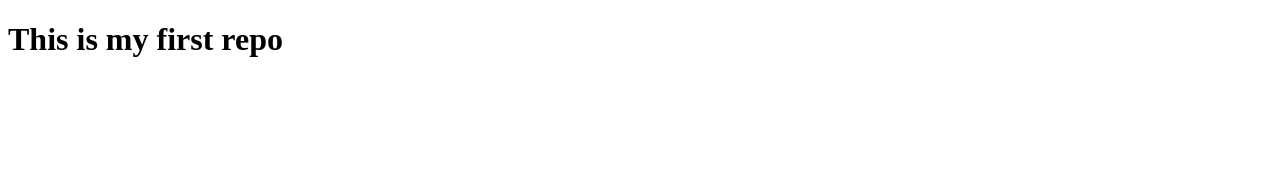
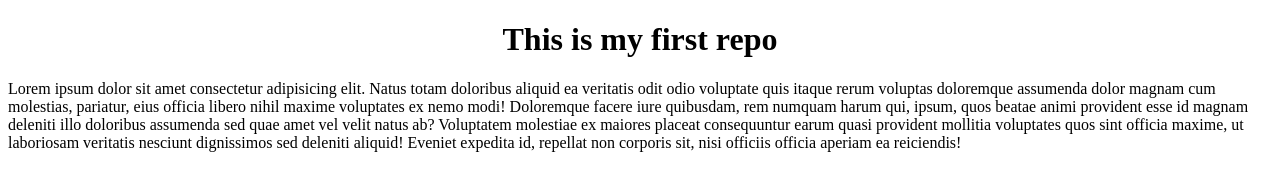
Before and after one commit to sijancse/first-repo, a plain HTML site: page index.html in a window 1280 px wide. Drawn offline with Linux system fonts and the light colour scheme.

Commit message:
p & h1 style added

```diff
--- a/index.html
+++ b/index.html
@@ -7,6 +7,18 @@
     <link rel="icon" href="" />
   </head>
   <body>
-    <h1>This is my first repo</h1>
+    <h1 style="text-align: center">This is my first repo</h1>
+    <p>
+      Lorem ipsum dolor sit amet consectetur adipisicing elit. Natus totam
+      doloribus aliquid ea veritatis odit odio voluptate quis itaque rerum
+      voluptas doloremque assumenda dolor magnam cum molestias, pariatur, eius
+      officia libero nihil maxime voluptates ex nemo modi! Doloremque facere
+      iure quibusdam, rem numquam harum qui, ipsum, quos beatae animi provident
+      esse id magnam deleniti illo doloribus assumenda sed quae amet vel velit
+      natus ab? Voluptatem molestiae ex maiores placeat consequuntur earum quasi
+      provident mollitia voluptates quos sint officia maxime, ut laboriosam
+      veritatis nesciunt dignissimos sed deleniti aliquid! Eveniet expedita id,
+      repellat non corporis sit, nisi officiis officia aperiam ea reiciendis!
+    </p>
   </body>
 </html>
```
